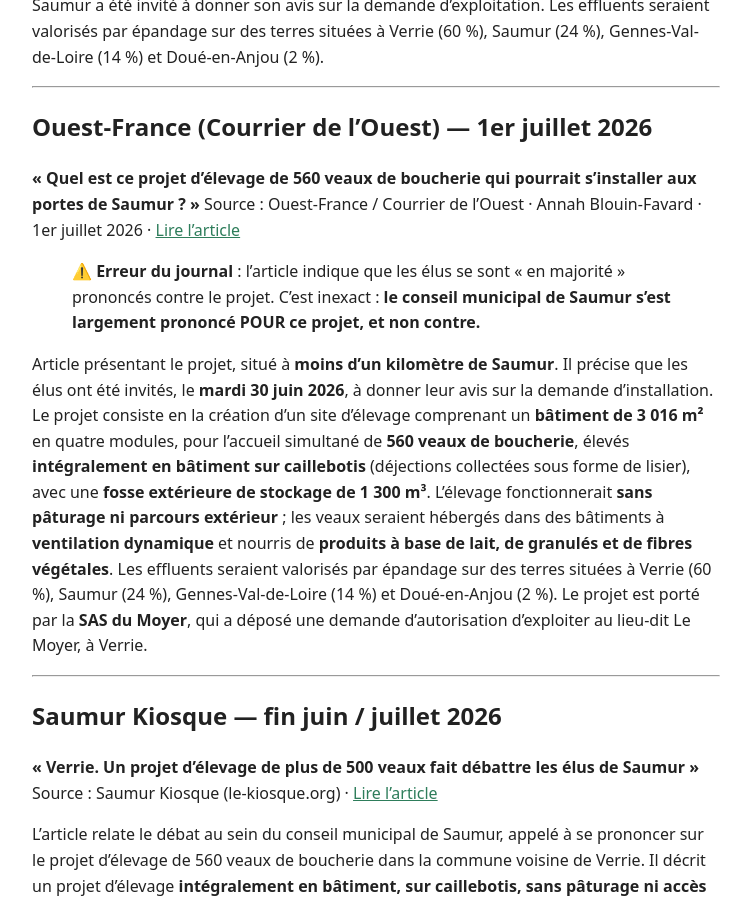
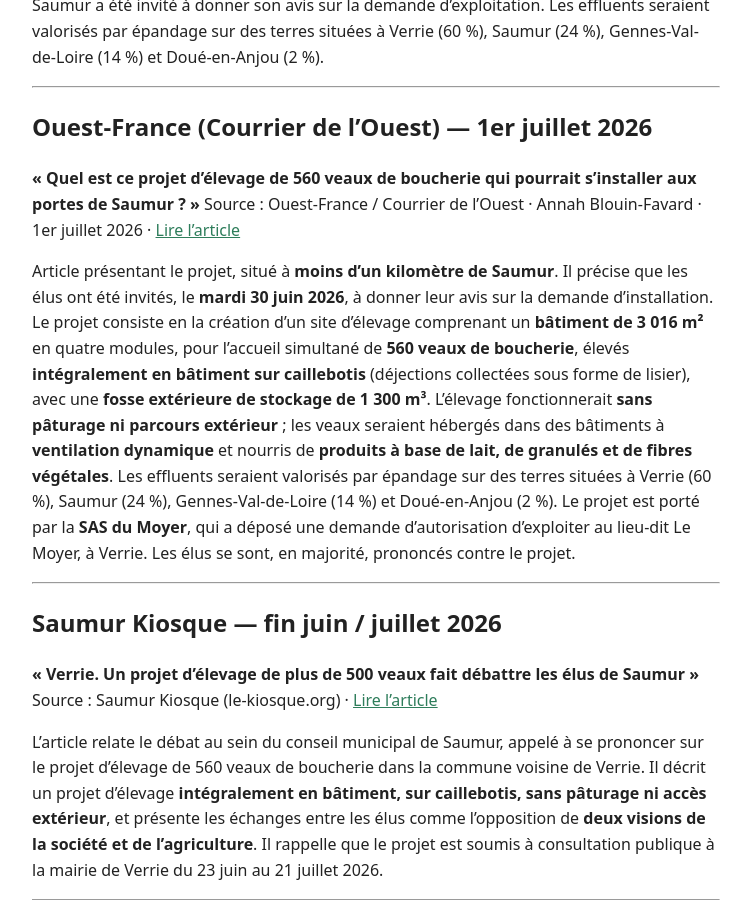
Before and after one commit to houlala/verrie-bad-trip, a Jekyll site: the page built from docs/revue-de-presse.md, in a window 1280 px wide and 900 px high, scrolled down 5847 px. Shown: the whole window, without its empty margins (264-1015 px from the left). Built offline with Jekyll 4.4.1, drawn with Linux system fonts in a browser that asks for light colours.

Commit message:
Fix annonce d'erreur

```diff
--- a/docs/revue-de-presse.md
+++ b/docs/revue-de-presse.md
@@ -257,9 +257,6 @@ effluents seraient valorisés par épandage sur des terres situées à Verrie (6
 Source : Ouest-France / Courrier de l'Ouest · Annah Blouin-Favard · 1er juillet 2026 ·
 [Lire l'article](https://www.ouest-france.fr/economie/agriculture/elevage/quel-est-ce-projet-delevage-de-560-veaux-de-boucherie-qui-pourrait-sinstaller-aux-portes-de-saumur-dd6e0e72-752f-11f1-9172-187ee382b87f)
 
-> ⚠️ **Erreur du journal** : l'article indique que les élus se sont « en majorité » prononcés
-> contre le projet. C'est inexact : **le conseil municipal de Saumur s'est largement prononcé
-> POUR ce projet, et non contre.**
 
 Article présentant le projet, situé à **moins d'un kilomètre de Saumur**. Il précise que les
 élus ont été invités, le **mardi 30 juin 2026**, à donner leur avis sur la demande
```
Also changed, not shown: other parts of docs/revue-de-presse.md (+1 -0 lines).
